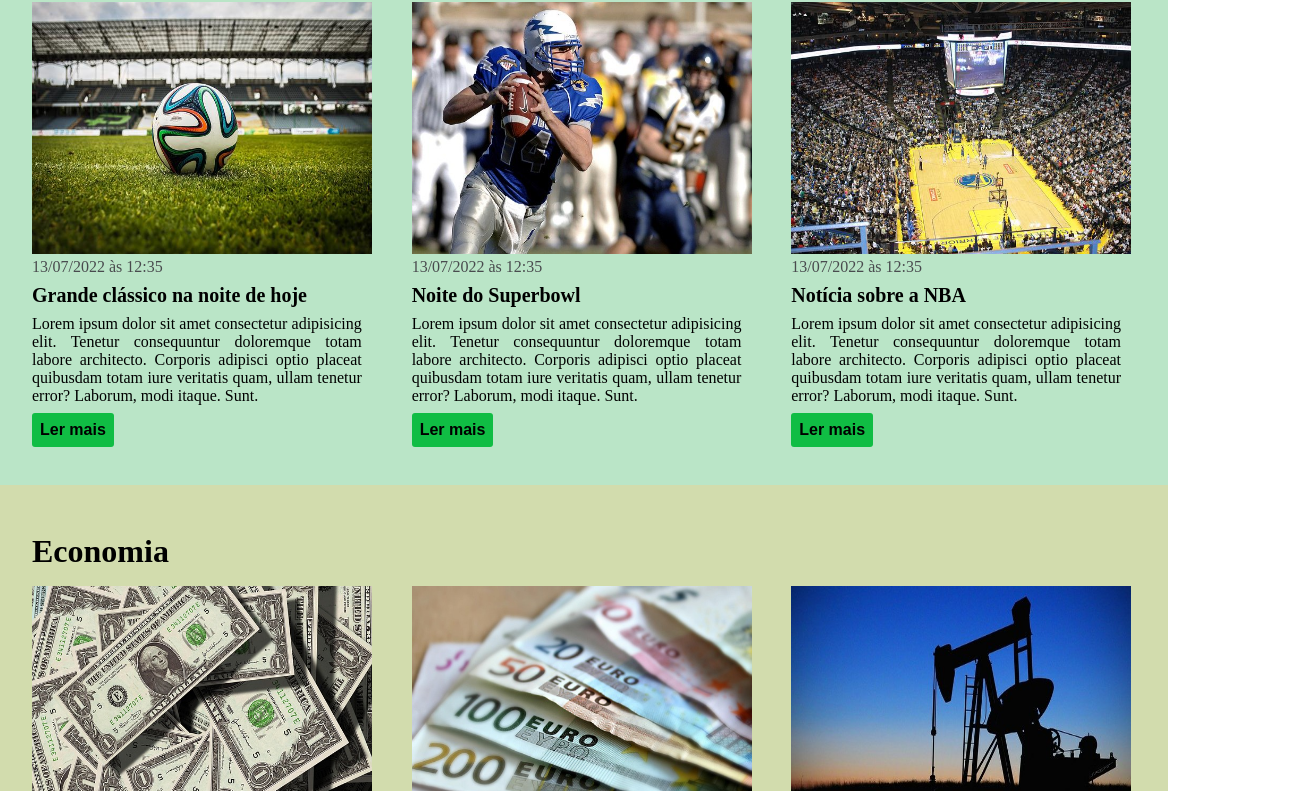
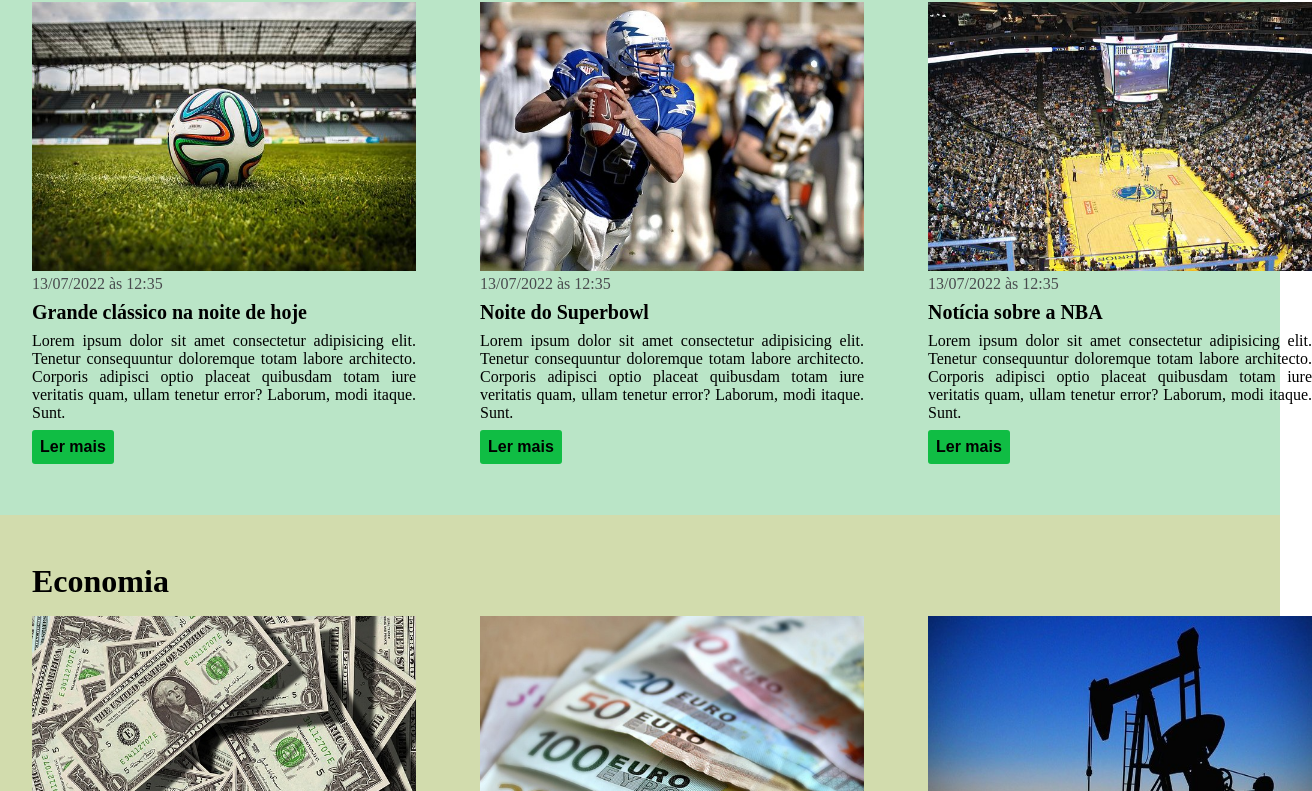
Before and after one commit to programmervanessa/curso_ebac_frontend, a plain HTML site: page exercicio-css/index.html in a window 1280 px wide. Shown: the part 220-1011 px from the top of the page, 1312 px wide, since content can reach past the window. Drawn offline with Linux system fonts and the light colour scheme.

Commit message:
Update main.css

```diff
--- a/exercicio-css/main.css
+++ b/exercicio-css/main.css
@@ -2,7 +2,7 @@
     box-sizing: border-box;
     margin: 0;
     padding: 0;
-    margin-right: 3%;
+    margin-right: 0%;
 }
 
 body > header {
```
